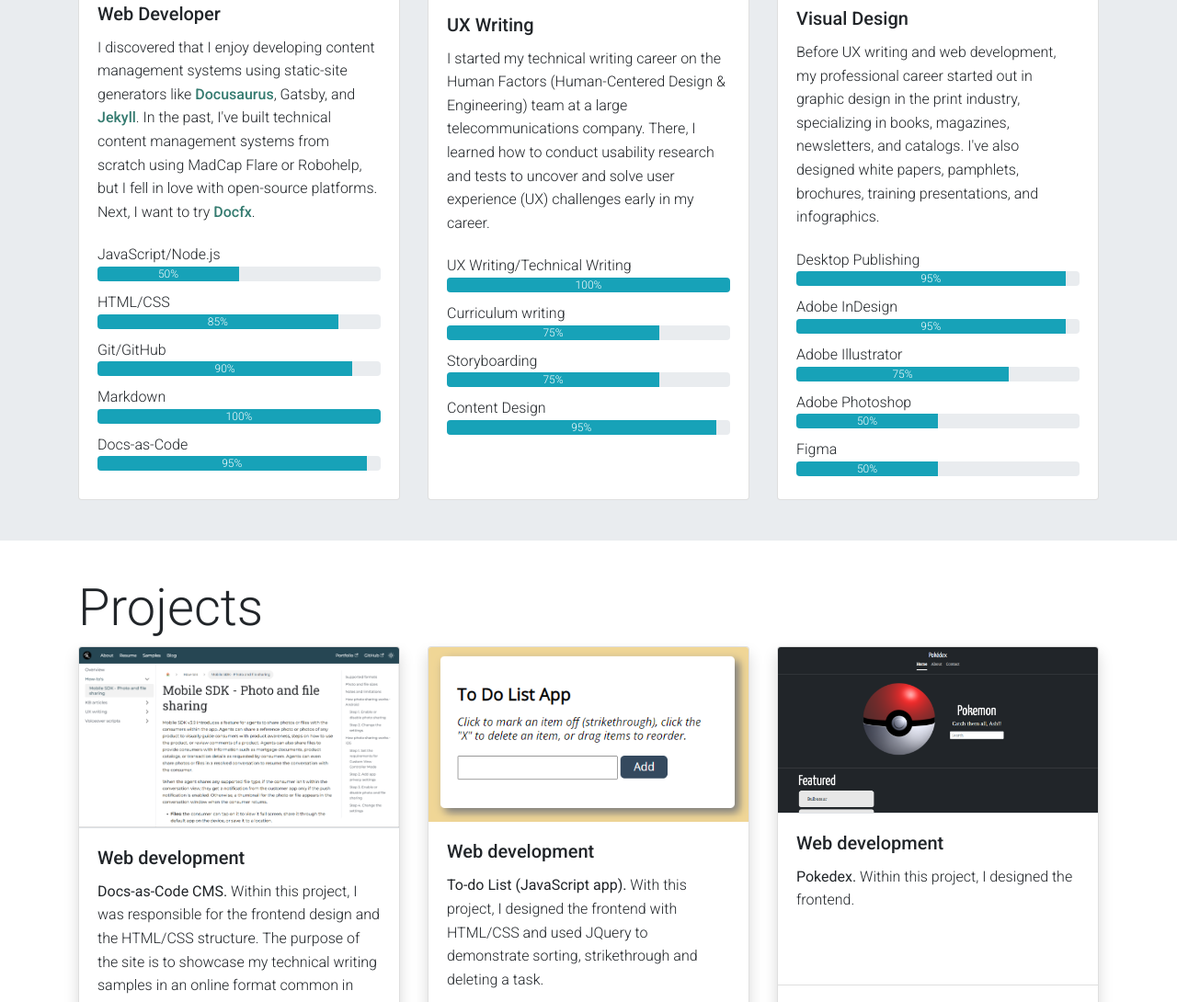
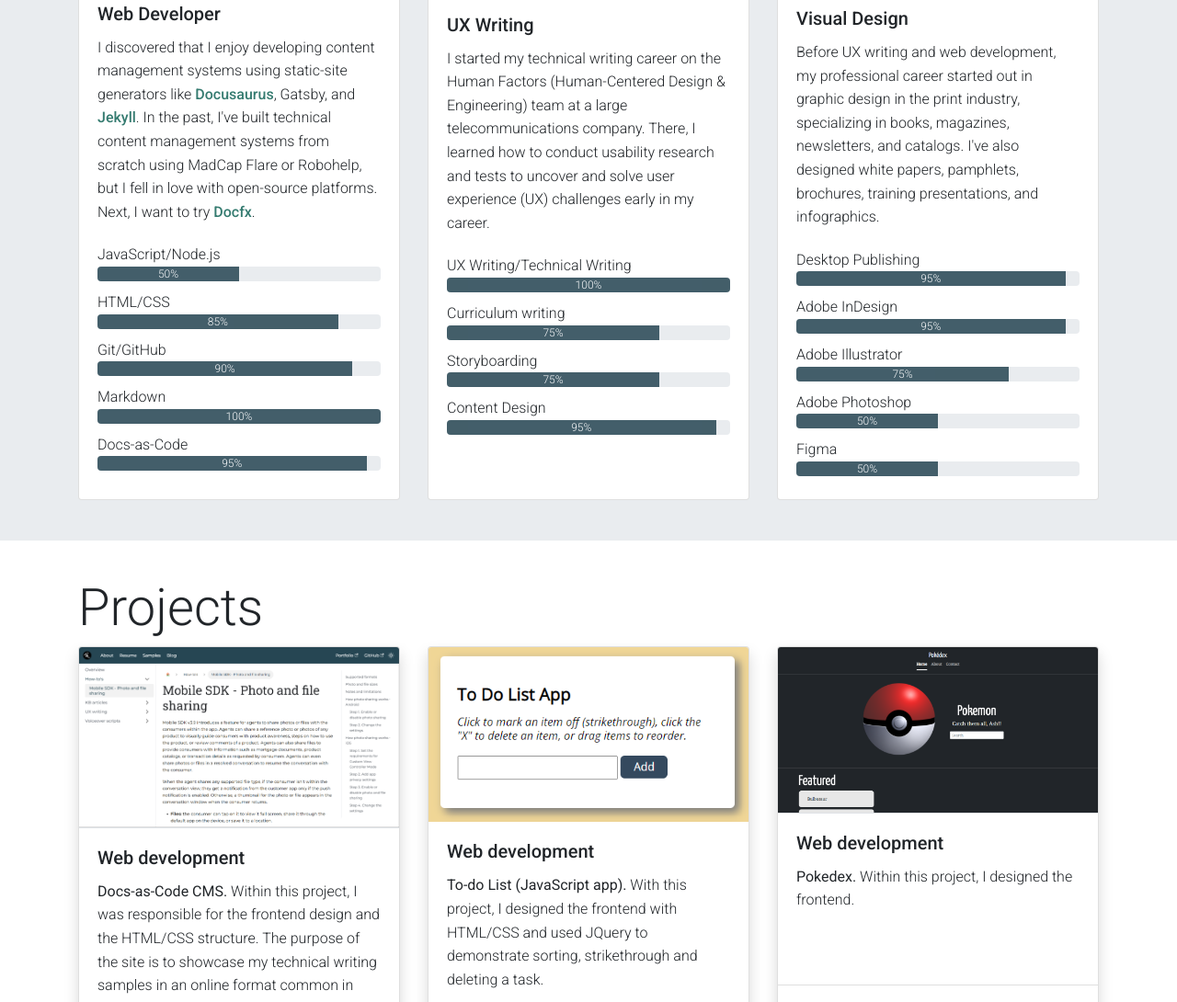
Before and after one commit to patriciamcphee/my-fullstack-portfolio, a website: page index.html in a window 1280 px wide. Shown: the part 1463-2553 px from the top of the page at 92% size. Drawn offline with nearby package versions, Linux system fonts and the light colour scheme.

Commit message:
update progressbar color

```diff
--- a/css/styles.css
+++ b/css/styles.css
@@ -283,6 +283,11 @@
   padding: 5px 0px;
 }
 
+div.progress-bar.bg-info {
+  background-color: var(--primary-color)!important;
+  opacity: 85%;
+}
+
 #myBtn {
   display: none;
   position: fixed;
```
